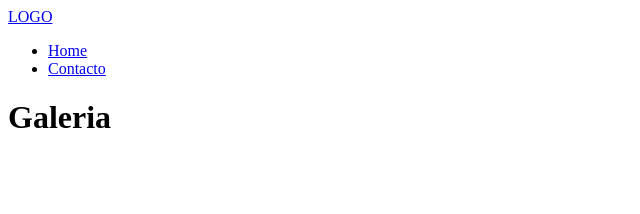
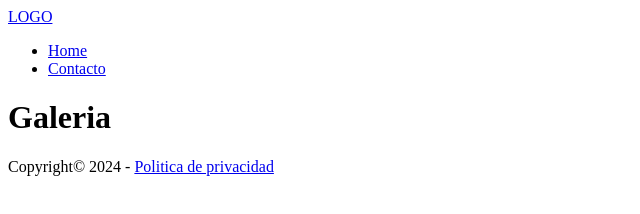
Before and after one commit to mcespedes5146/prueba1gitlocal, a plain HTML site: page galeria.html in a window 1280 px wide. Shown: the whole page, without its empty margins (0-640 px from the left). Drawn offline with Linux system fonts and the light colour scheme.

Commit message:
footer añadido a galeria

```diff
--- a/galeria.html
+++ b/galeria.html
@@ -17,12 +17,16 @@
             <ul>
                 <li><a href="./index.html">Home</a> </li>
                 <li> <a href="./contacto.html">Contacto</a></li>
+
             </ul>
         </nav>
     </header>
     <main>
         <h1>Galeria</h1>
     </main>
+    <footer>
+        <p>Copyright&copy; 2024 - <a href="#">Politica de privacidad</a></p>
+    </footer>
 
 </body>
 
```
